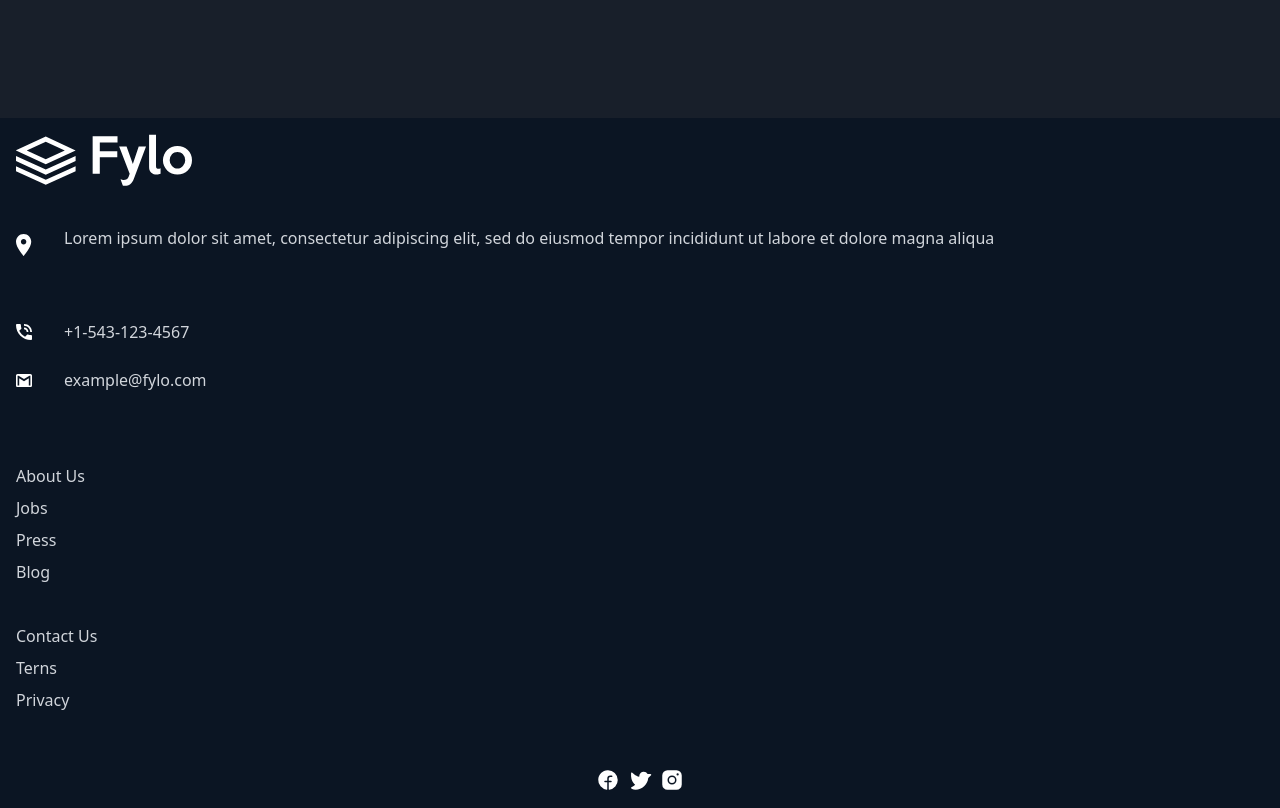
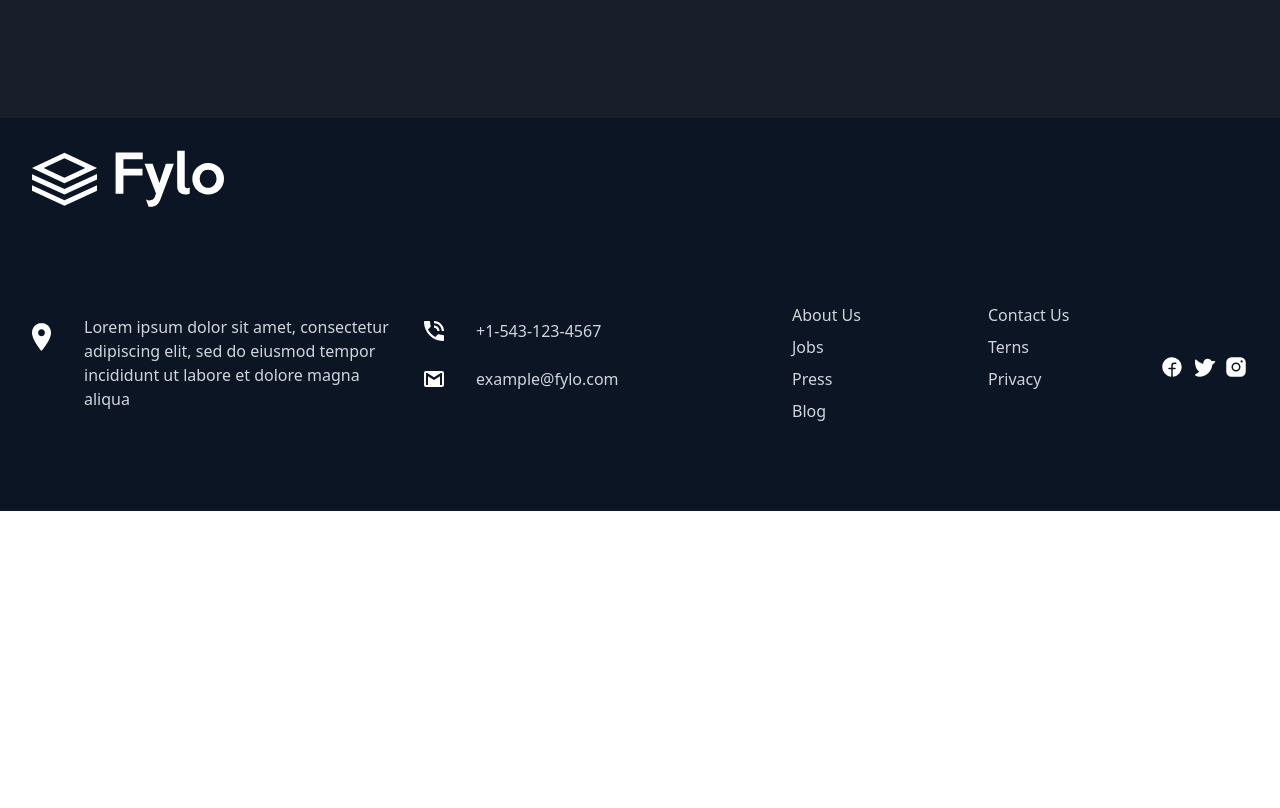
Before and after one commit to AtanasovCode/fylo-dark, a React (Vite) app: page / in a window 1280 px wide. Shown: the part 2587-3395 px from the top of the page. After the commit the page ends 3098 px from the top, so only its background shows below. Built offline with nearby package versions, Linux system fonts and the light colour scheme.

Commit message:
created footer component

```diff
--- a/src/components/Footer.jsx
+++ b/src/components/Footer.jsx
@@ -10,21 +10,24 @@ import FooterSocials from './FooterSocials';
 
 const Footer = () => {
     return (
-        <div className="w-full p-4 flex flex-col items-center justify-center bg-dark-blue-footer text-white">
-            <div className="w-full flex flex-col items-start justify-center">
-                <div className="flex items-center justify-center w-22 mb-12">
+        <div className="w-full p-4 flex flex-col items-center justify-center bg-dark-blue-footer text-white
+        md:p-6 lg:p-8
+        ">
+            <div className="w-full flex items-center justify-start w-22 mb-12 xs:justify-center lg:justify-start">
                 <img
                     src={logo}
                     alt="logo"
-                        className="w-full"
+                    className="w-40 md:w-44 lg:w-48"
                 />
             </div>
+            <div className="flex flex-col items-center justify-center lg:flex-row lg:items-stretch xs:w-[65%] md:w-[50%] lg:w-full">
+                <div className="w-full flex flex-col items-start justify-center lg:mr-6 lg:flex-1">
                     <div className="flex items-start justify-center">
                         <div className="flex items-center justify-center mr-8">
                             <img
                                 src={locationIcon}
                                 alt="location icon"
-                            className="min-w-4 w-4"
+                                className="min-w-4 w-4 lg:min-w-5 lg:w-5"
                             />
                         </div>
                         <div className="text-gray-300 -mt-2">
@@ -33,7 +36,7 @@ const Footer = () => {
                         </div>
                     </div>
                 </div>
-            <div className="w-full flex flex-col items-start justify-center mt-16">
+                <div className="w-full flex flex-col items-start justify-center mt-16 lg:items-start lg:h-full lg:flex-1">
                     <FooterContact
                         icon={phoneIcon}
                         text="+1-543-123-4567"
@@ -43,14 +46,15 @@ const Footer = () => {
                         text="example@fylo.com"
                     />
                 </div>
-            <div className="w-full flex flex-col items-start justify-center my-12 text-gray-300">
-                <div className="flex flex-col items-start justify-center mb-8">
+                <div className="w-full flex flex-col items-start justify-center my-12 text-gray-300
+            lg:flex-row lg:items-stretch lg:flex-1">
+                    <div className="flex flex-col items-start justify-center mb-8 lg:mb-0 lg:mr-6 lg:flex-1">
                         <FooterLink text="About Us" />
                         <FooterLink text="Jobs" />
                         <FooterLink text="Press" />
                         <FooterLink text="Blog" />
                     </div>
-                <div className="flex flex-col items-start justify-center">
+                    <div className="flex flex-col items-start justify-center lg:justify-start lg:flex-1">
                         <FooterLink text="Contact Us" />
                         <FooterLink text="Terns" />
                         <FooterLink text="Privacy" />
@@ -58,6 +62,7 @@ const Footer = () => {
                 </div>
                 <FooterSocials />
             </div>
+        </div>
     );
 }
 
--- a/src/components/FooterContact.jsx
+++ b/src/components/FooterContact.jsx
@@ -5,9 +5,9 @@ const FooterContact = ({
     text,
 }) => {
     return (
-        <div className="flex items-center justify-start mb-6">
+        <div className="flex items-center justify-start mb-6 lg:justify-center">
             <div className="mr-8 flex items-center justify-center">
-                <img src={icon} alt="icon for contact" className="min-w-4 w-4" />
+                <img src={icon} alt="icon for contact" className="min-w-4 w-4 lg:min-w-5 lg:w-5" />
             </div>
             <div className="text-gray-300 flex items-center justify-center">
                 {text}
```
Lines whose indentation alone changed are shown as unchanged.
